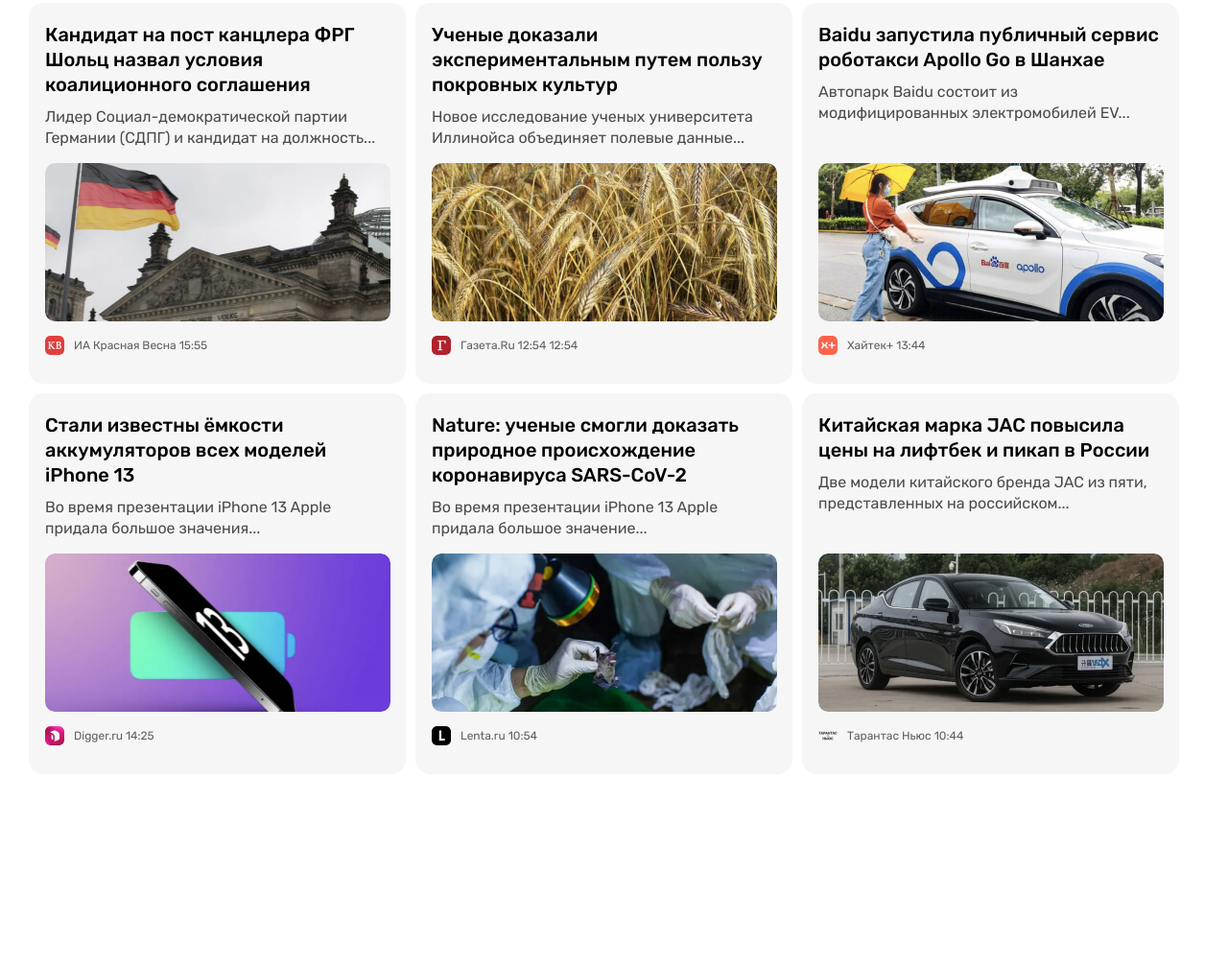
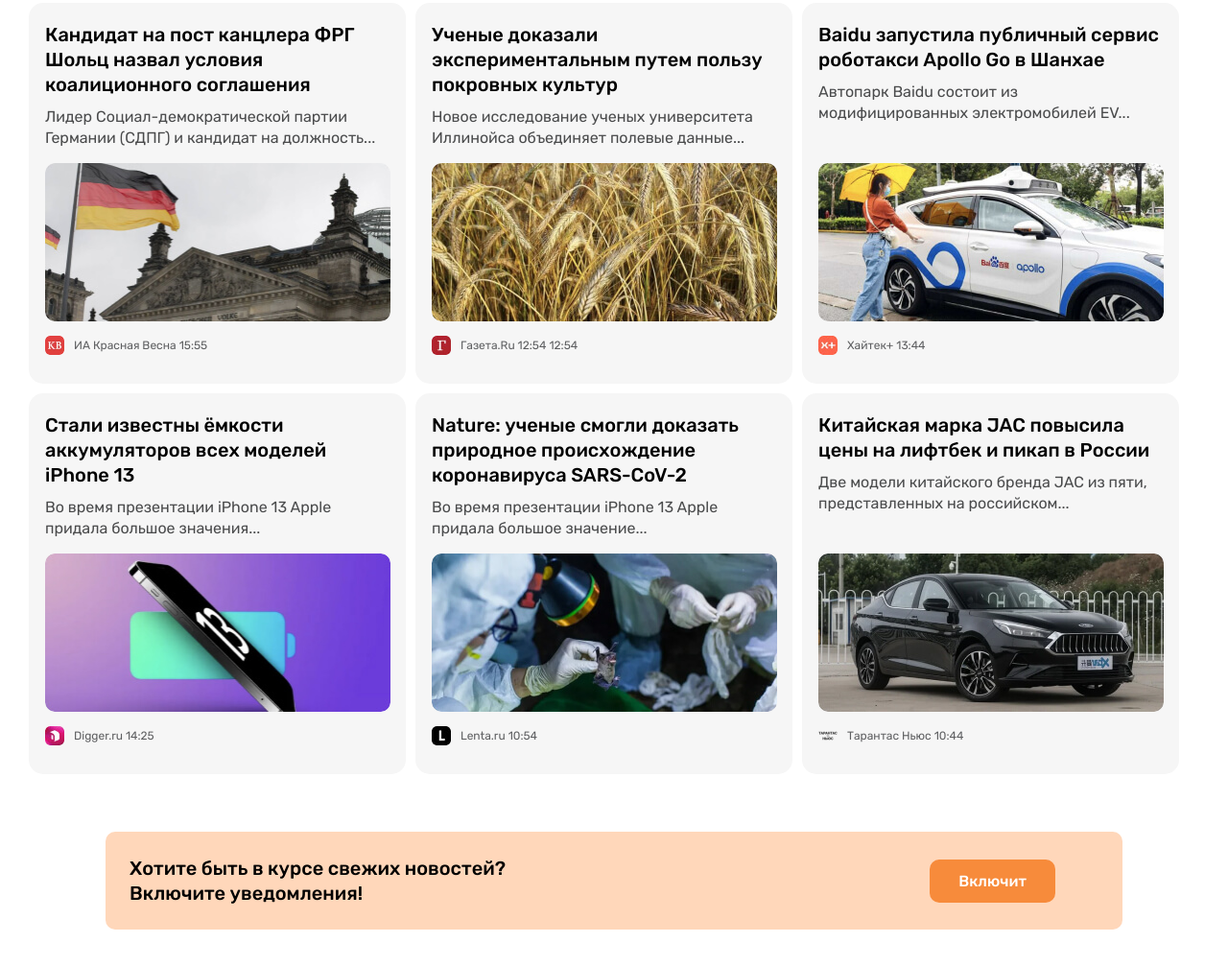
Before and after one commit to asadbekdev07/asadbekdev-n24, a plain HTML site: page index.html in a window 1280 px wide. Shown: the part 385-1392 px from the top of the page at 96% size. Before the commit the page ends 1202 px from the top, so only its background shows below. Drawn offline with Linux system fonts and the light colour scheme.

Commit message:
Add notification cta

```diff
--- a/css/styles.css
+++ b/css/styles.css
@@ -48,21 +48,30 @@
   font-weight: 500;
   line-height: normal;
   padding: 13px 20px;
+  border: none;
   border-radius: 10px;
   text-decoration: none;
 }
+
+.button:hover {
+  opacity: 0.8;
+}
+
+.button:active {
+  opacity: 0.6;
+}
+
 .button-primary {
   background-color: #7296ec;
   color: #ffffff;
 }
 
-.button-primary:hover {
-  opacity: 0.8;
+.button-orange {
+  padding: 13px 30px;
+  background-color: #f78b3b;
+  color: #ffffff;
 }
 
-.button-primary:active {
-  opacity: 0.6;
-}
 
 /* SITE-HEADER  */
 
@@ -223,6 +232,7 @@
   display: flex;
   flex-wrap: wrap;
   margin-left: -10px;
+  margin-bottom: -10px;
 }
 .news-grid-item {
   width: 393px;
@@ -290,7 +300,22 @@
   line-height: normal;
   color: #5e5f61;
 }
-.article-card-source {
+
+/* NOTIFICATION-CTA  */
+
+.notification-cta {
+  display: flex;
+  justify-content: space-between;
+  align-items: center;
+  padding: 25px 70px 25px 25px;
+  margin: 60px 70px;
+  border-radius: 10px;
+  background-color: #ffd7ba;
 }
-.article-card-time {
+
+.notification-cta-text {
+  font-size: 20px;
+  font-weight: 500;
+  line-height: 26px;
+  color: #000000;
 }
--- a/index.html
+++ b/index.html
@@ -215,6 +215,16 @@
         </article>
       </div>
       </section>
+
+      <!-- NOTIFICATION-CTA -->
+
+      <section class="notification-cta">
+        <div class="notification-cta-text">Хотите быть в курсе свежих новостей?
+          <br> Включите уведомления!
+        </div>
+
+        <button class="button button-orange" type="button">Включит</button>
+      </section>
     </div>
   </main>
 </body>
```
